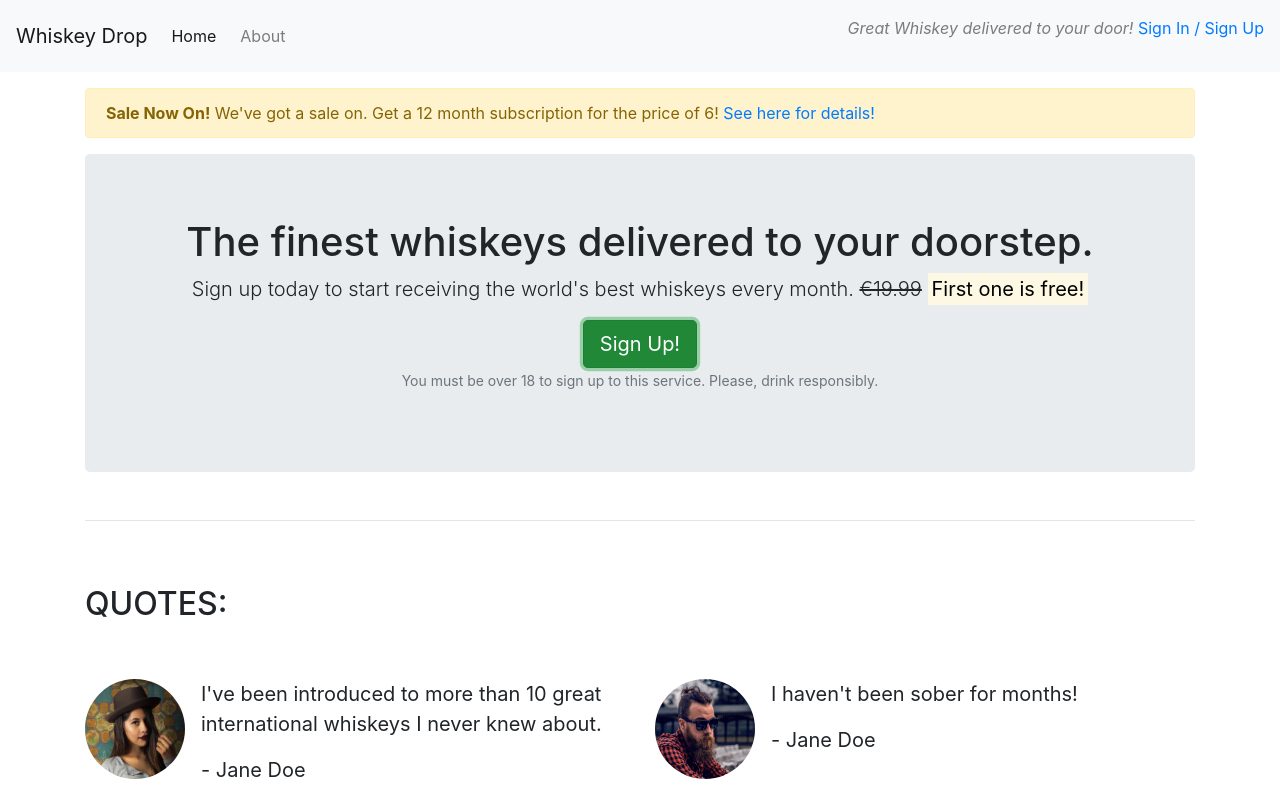
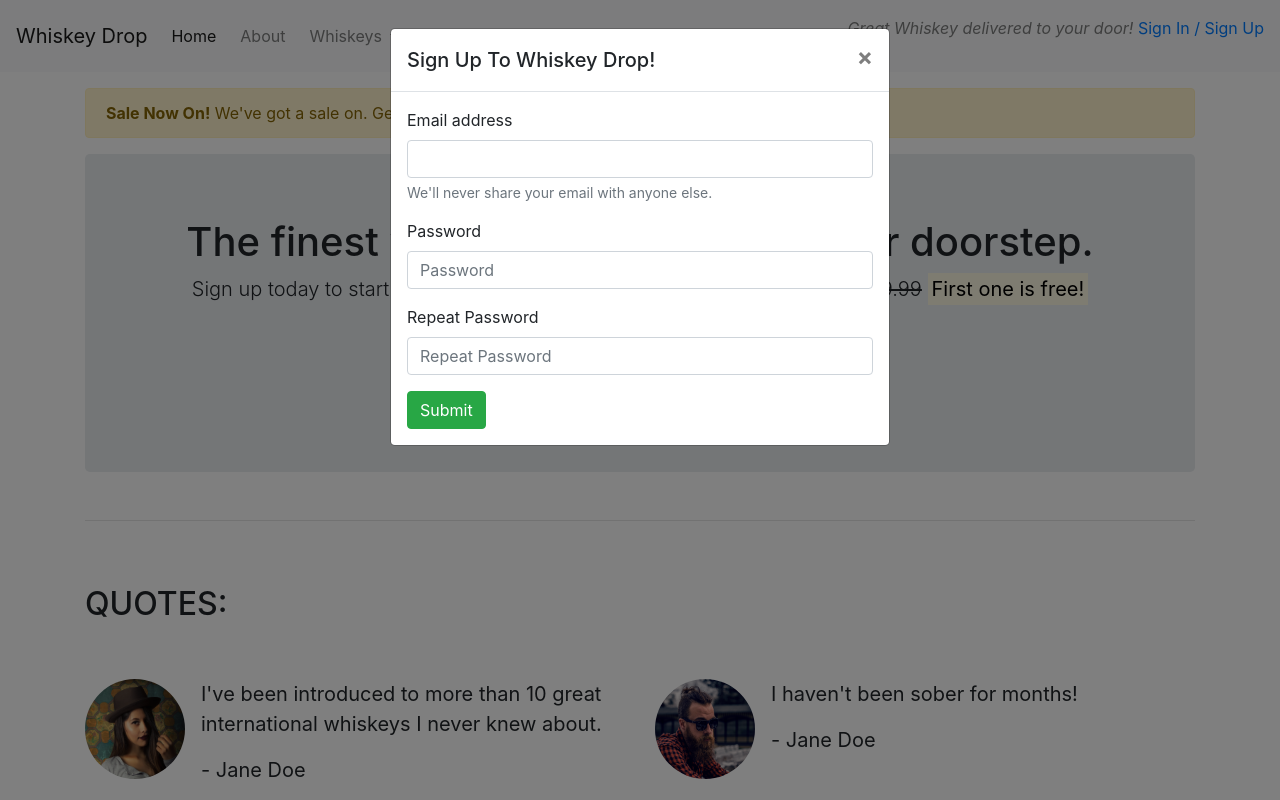
Before and after one commit to JeffreyBull76/Bootstrap4Test, a plain HTML site: page index.html in a window 1280 px wide. Both pictures are taken after a click on the button "Sign Up!". Shown: the top 800 px of the page. Drawn offline with nearby package versions, Linux system fonts and the light colour scheme.

Commit message:
Add bootstrap modal form

```diff
--- a/index.html
+++ b/index.html
@@ -7,9 +7,6 @@
     <meta name="viewport" content="width=device-width, initial-scale=1.0">
     <link rel="stylesheet" href="https://cdn.jsdelivr.net/npm/bootstrap@4.6.2/dist/css/bootstrap.min.css"
         integrity="sha384-xOolHFLEh07PJGoPkLv1IbcEPTNtaed2xpHsD9ESMhqIYd0nLMwNLD69Npy4HI+N" crossorigin="anonymous">
-    <script src="https://cdn.jsdelivr.net/npm/bootstrap@4.6.2/dist/js/bootstrap.bundle.min.js"
-        integrity="sha384-Fy6S3B9q64WdZWQUiU+q4/2Lc9npb8tCaSX9FK7E8HnRr0Jz8D6OP9dO5Vg3Q9ct" crossorigin="anonymous">
-    </script>
     <script src="https://kit.fontawesome.com/9cb253b564.js" crossorigin="anonymous"></script>
 
     <title>Whiskey Drop | Taste a new whiskey every month</title>
@@ -18,11 +15,30 @@
 <body>
     <nav class="navbar navbar-light bg-light navbar-expand-sm">
         <a href="/" class="navbar-brand">Whiskey Drop</a>
-        <ul class="navbar-nav mr-auto">
-            <li class="active nav-item mr-2"><a class="nav-link" href="/">Home</a></li>
-            <li class="nav-item mr-2"><a class="nav-link" href="/about">About</a></li>
-            <li class="nav-item mr-2 d-block d-sm-none"><a class="nav-link" href="/login">Sign In / Sign Up</a></li>
-        </ul>
+
+        <button class="navbar-toggler ml-auto" type="button" data-toggle="collapse" data-target="#navbarNavDropdown"
+            aria-controls="navbarNavDropdown" aria-expanded="false" aria-label="Toggle navigation">
+            <span class="navbar-toggler-icon"></span></button>
+
+        <div class="collapse navbar-collapse" id="navbarNavDropdown">
+            <ul class="navbar-nav mr-auto">
+                <li class="active nav-item mr-2"><a class="nav-link" href="/">Home</a></li>
+                <li class="nav-item mr-2"><a class="nav-link" href="/about">About</a></li>
+                <li class="nav-item dropdown">
+                    <a class="nav-link dropdown-toggle" href="#" id="navbarDropdownMenuLink" role="button"
+                        data-toggle="dropdown" aria-haspopup="true" aria-expanded="false">
+                        Whiskeys
+                    </a>
+                    <div class="dropdown-menu" aria-labelledby="navbarDropdownMenuLink">
+                        <a class="dropdown-item" href="#">Irish</a>
+                        <a class="dropdown-item" href="#">Scotch</a>
+                        <a class="dropdown-item" href="#">Japanese</a>
+                        <a class="dropdown-item" href="#">American</a>
+                    </div>
+                </li>
+                <li class="nav-item mr-2 d-block d-sm-none"><a class="nav-link" href="/login">Sign In / Sign Up</a></li>
+            </ul>
+        </div>
         <div class="d-none d-md-block">
             <p class="navbar-text mr-auto mr-2"><i>Great Whiskey delivered to your door!</i></p>
             <a href="/login">Sign In / Sign Up</a>
@@ -46,7 +62,7 @@
                         <s class="d-none d-sm-inline">€19.99</s>
                         <span class="d-inline d-sm-none"><br></span>
                         <strong><mark>First one is free!</mark></strong></p>
-                    <button class="btn btn-success btn-lg">Sign Up!</button>
+                    <button class="btn btn-success btn-lg" data-toggle="modal" data-target="#signUpModal">Sign Up!</button>
                     <p class="text-muted"><small>You must be over 18 to sign up to this service. Please, drink
                             responsibly.</small></p>
                 </section>
@@ -105,7 +121,8 @@
             <div class="row">
                 <div class="col-12 col-md-6 col-lg-4">
                     <div class="feature">
-                        <h3><i class="fa-sharp fa-solid fa-gift d-none d-sm-inline"></i> Feature 1 <span class="badge badge-success">NEW!</span></h3>
+                        <h3><i class="fa-sharp fa-solid fa-gift d-none d-sm-inline"></i> Feature 1 <span
+                                class="badge badge-success">NEW!</span></h3>
                         <p>Lorem ipsum dolor sit amet, consectetur adipiscing elit, sed do eiusmod tempor incididunt ut
                             labore
                             et dolore magna aliqua. Ut enim ad minim veniam, quis nostrud exercitation ullamco laboris
@@ -143,6 +160,47 @@
         </section>
         <!-- /.features -->
     </article>
+
+    <div class="modal" tabindex="-1" role="dialog" id="signUpModal">
+        <div class="modal-dialog">
+            <div class="modal-content">
+                <div class="modal-header">
+                    <h5 class="modal-title">Sign Up To Whiskey Drop!</h5>
+                    <button type="button" class="close" data-dismiss="modal" aria-label="Close">
+                        <span aria-hidden="true">&times;</span>
+                    </button>
+                </div>
+                <div class="modal-body">
+                    <form>
+                        <div class="form-group">
+                          <label for="exampleInputEmail1">Email address</label>
+                          <input type="email" class="form-control" id="exampleInputEmail1" aria-describedby="emailHelp">
+                          <small id="emailHelp" class="form-text text-muted">We'll never share your email with anyone else.</small>
+                        </div>
+                        <div class="form-group">
+                          <label for="password">Password</label>
+                          <input type="password" class="form-control" id="password" placeholder="Password">
+                        </div>
+                        <div class="form-group">
+                            <label for="repeatPassword">Repeat Password</label>
+                            <input type="password" class="form-control" id="repeatPassword" placeholder="Repeat Password">
+                          </div>
+                        <button type="submit" class="btn btn-success">Submit</button>
+                      </form>
+                </div>
+            </div>
+        </div>
+    </div>
+
+    <script src="https://cdn.jsdelivr.net/npm/jquery@3.5.1/dist/jquery.slim.min.js"
+        integrity="sha384-DfXdz2htPH0lsSSs5nCTpuj/zy4C+OGpamoFVy38MVBnE+IbbVYUew+OrCXaRkfj" crossorigin="anonymous">
+    </script>
+    <script src="https://cdn.jsdelivr.net/npm/popper.js@1.16.1/dist/umd/popper.min.js"
+        integrity="sha384-9/reFTGAW83EW2RDu2S0VKaIzap3H66lZH81PoYlFhbGU+6BZp6G7niu735Sk7lN" crossorigin="anonymous">
+    </script>
+    <script src="https://cdn.jsdelivr.net/npm/bootstrap@4.6.2/dist/js/bootstrap.min.js"
+        integrity="sha384-+sLIOodYLS7CIrQpBjl+C7nPvqq+FbNUBDunl/OZv93DB7Ln/533i8e/mZXLi/P+" crossorigin="anonymous">
+    </script>
 </body>
 
 </html>
```
